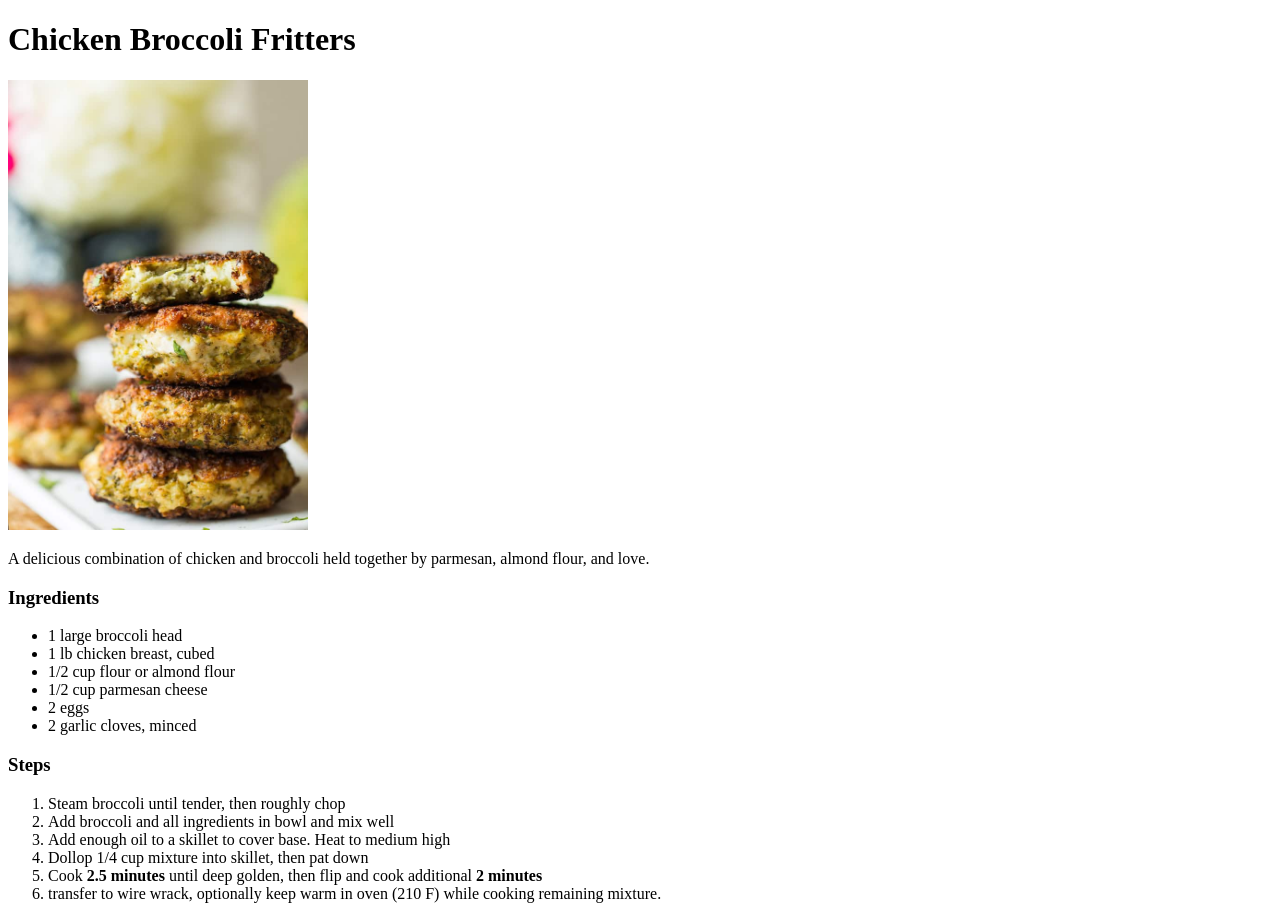
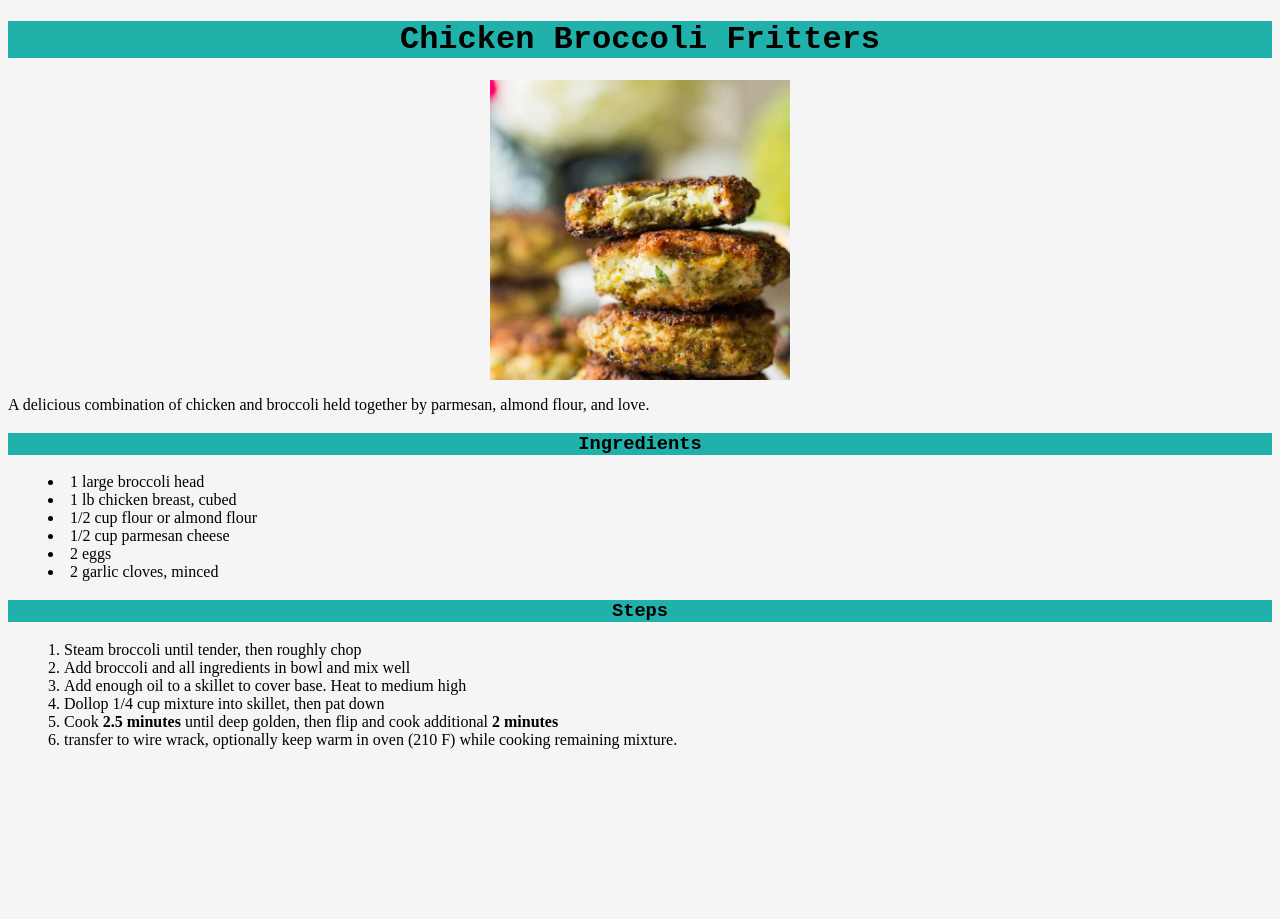
Before and after one commit to TheManMythMicah/odin-recipes, a plain HTML site: page recipes/broccoli-chicken-fritters.html in a window 1280 px wide. After the commit the page ends 800 px from the top, so only its background shows below. Drawn offline with Linux system fonts and the light colour scheme.

Commit message:
Added styling with CSS

```diff
--- a/recipes/broccoli-chicken-fritters.html
+++ b/recipes/broccoli-chicken-fritters.html
@@ -4,12 +4,12 @@
     <meta charset="UTF-8">
     <meta http-equiv="X-UA-Compatible" content="IE=edge">
     <meta name="viewport" content="width=device-width, initial-scale=1.0">
+    <link rel="stylesheet" href="../styles.css">
     <title>Chicken Broccoli Fritters</title>
 </head>
 <body>
     <h1>Chicken Broccoli Fritters</h1>
-    <img src="../img/Chicken-Broccoli-Fritters.jpg"
-    width = "300"
+    <img class="picture" src="../img/Chicken-Broccoli-Fritters.jpg"
     alt="Chicken-Broccoli-Fritters">
     <p>A delicious combination of chicken and broccoli held together by parmesan, almond flour, and love.</p>
 
--- /dev/null
+++ b/styles.css
@@ -0,0 +1,33 @@
+h1 {
+    background-color: lightseagreen;
+    text-align: center;
+    font-family: 'Courier New', 'Tangerine', 'Allura', 'sans-serif';
+}
+
+h3 {
+    background-color: lightseagreen;
+    text-align: center;
+    font-family: 'Courier New', 'Tangerine', 'Allura', 'sans-serif';
+}
+
+body {
+    background-color: whitesmoke;
+    text-align:left;
+    font-family:'Allura', 'sans-serif';
+}
+
+li {
+    background-color: whitesmoke;
+    text-align:left;
+    list-style-position: inside;
+}
+
+.picture{
+    height: 300px;
+    width: 300px;
+    object-fit:cover;
+    display: block;
+    margin-left: auto;
+    margin-right: auto;
+
+}
```
Also changed, not shown: index.html (+1 -0 lines), recipes/chicken-lettuce-wraps.html (+2 -2 lines), recipes/italian-soup.html (+2 -2 lines), img/Italian-Potato-Soup.jpg (added), img/italian-potato-soup.jpeg (deleted).
